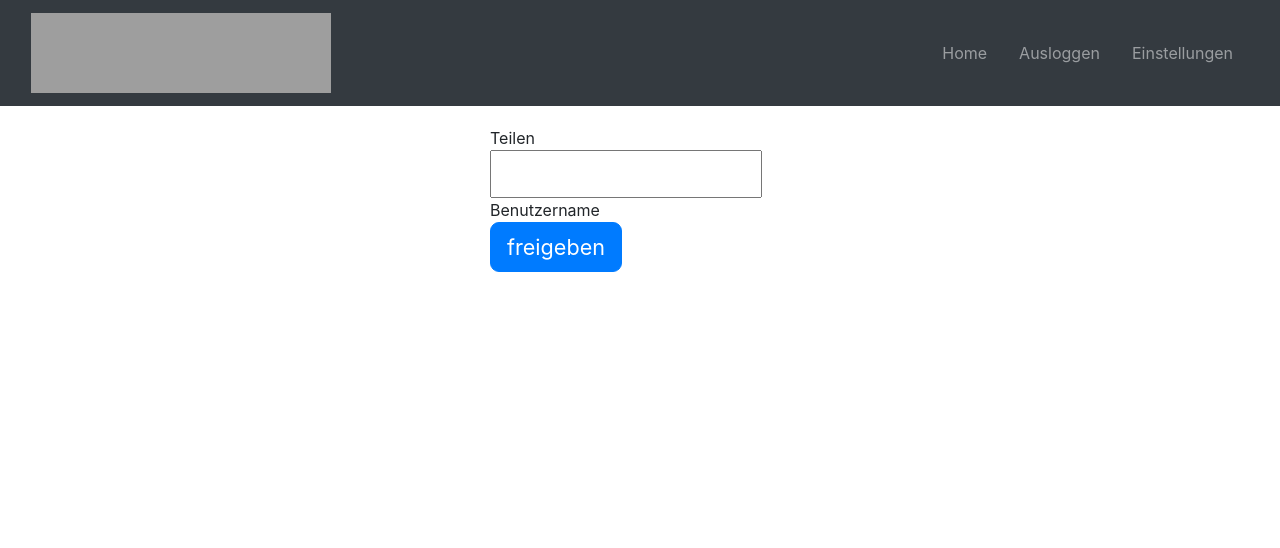
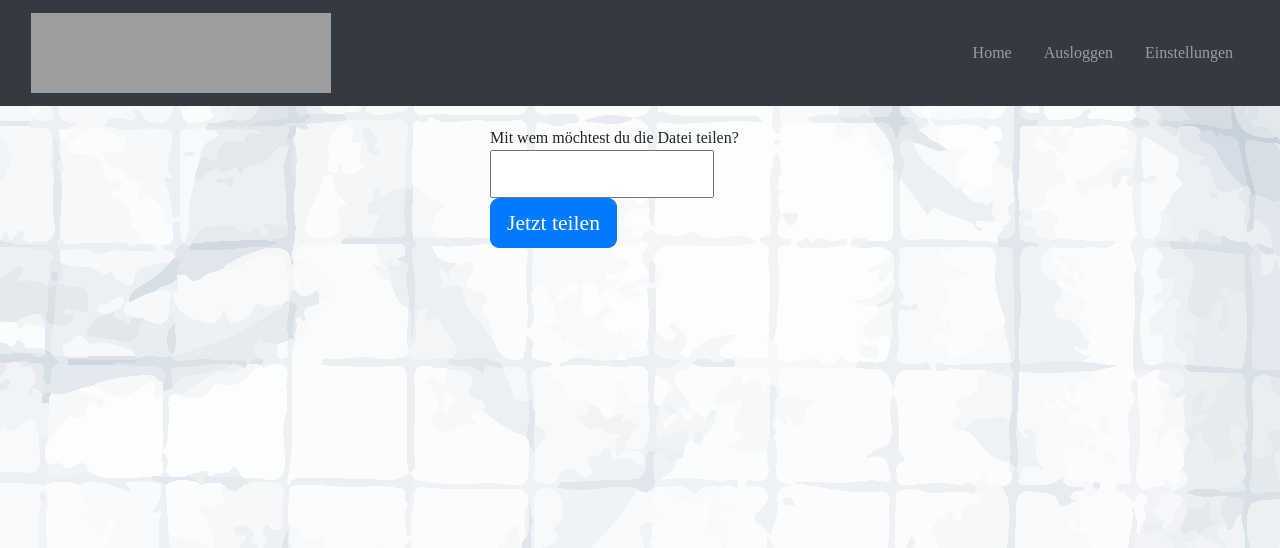
Before and after one commit to Paola1992/NikaPaolaWebprojekt2018, a PHP site: page /share.php in a window 1280 px wide. Shown: the top 548 px of the page. Run offline with PHP 8.4, Linux system fonts and the light colour scheme; the visitor is signed in with stand-in values (Sample User, id 1); data that the repository does not hold is empty; grey boxes are pictures that could not be loaded.

Commit message:
Kleine Anpassungen

```diff
--- a/css/styles.css
+++ b/css/styles.css
@@ -1,9 +1,10 @@
 body {
-    /*background-image: url("https://mars.iuk.hdm-stuttgart.de/~pp020/pictures/background/Hintergrund.png") ;
+    background-image: url("https://mars.iuk.hdm-stuttgart.de/~pp020/pictures/background/Hintergrund.png") ;
     background-repeat: no-repeat;
+    font-family: Avenir;
     display: flex;
     flex-direction: column;
-    justify-content: center;*/
+    justify-content: center;
     margin: 0;
     padding: 0;
     height: 100%;
--- a/homeDashboard.php
+++ b/homeDashboard.php
@@ -16,7 +16,6 @@
     <!-- Bootstrap -->
     <link href="css/styles.css" rel="stylesheet" type="text/css">
     <link href="css/bootstrap.css" rel="stylesheet" type="text/css">
-
 
     <title>Safe&Send</title>
 
--- a/share.php
+++ b/share.php
@@ -17,33 +17,22 @@
     <link href="css/styles.css" rel="stylesheet" type="text/css">
     <link href="css/bootstrap.css" rel="stylesheet" type="text/css">
 
-
     <title>Safe&Send</title>
 
 </head>
 <body>
 <?php
 include "navigation.php";
-
 ?>
-
-
-
 <div>
-
-    <form action="shareAction.php" method="post">Teilen<br>
-        <input type="text" name="username" style="color:black"/> <br>
-        Benutzername<br>
-        <input class="btn btn-primary btn-lg" href="shareAction.php" role="button" type="submit" value="freigeben"/>
+    <form action="shareAction.php" method="post">Mit wem möchtest du die Datei teilen?<br>
+        <input type="text" name="username" style="color:black"/>
+        <input class="btn btn-primary btn-lg" href="shareAction.php" role="button" type="submit" value="Jetzt teilen"/>
     </form>
     <?php
     include "shareFile.php";
     ?>
-
 </div>
-
-
-
 
 </body>
 </html>
--- a/shareAction.php
+++ b/shareAction.php
@@ -9,14 +9,12 @@ include "session.php";
 include "dbConnection.php";
 
 $fileName = $_GET["varname"];
-
     //Datenbank-Eintrag der Datei mit zugehörigem Benutzer
     $username = $_SESSION["username"];
     $insertShare = "INSERT INTO share (username, filename) VALUES ('$username','$fileName')";
     $sql = $dbConnect->prepare($insertShare);
     $sql = $dbConnect->query($insertShare);
 
-
 header("Location:share.php");
 
 ?>
--- a/shareFile.php
+++ b/shareFile.php
@@ -5,7 +5,6 @@
  * Date: 12.06.18
  * Time: 21:13
  */
-
 include "session.php";
 include "dbConnection.php";
 
@@ -25,8 +24,6 @@ while ($row = $stmt->fetch()) {
                 $fileExtension = $pathInfo['extension'];
              echo '<td>' . $fileExtension . '</td>';
              echo '<td><input type="checkbox" name="sharedFile"></td>';
-
-
         echo "</tr>";
 }
     echo "</table>";
--- a/shareInfo.php
+++ b/shareInfo.php
@@ -16,11 +16,9 @@ $insertShare = "INSERT INTO share (shareduser) VALUES ('$sharedName') WHERE ";
 $sql = $dbConnect->prepare($insertShare);
 $sql = $dbConnect->query($insertShare);
 
-
 if ($sharedName == "0")
 {
     header("Location:share.php");
-
 }
 
 echo $fileName . $sharedUser;
```
Also changed, not shown: file.php (+5 -5 lines). Lines whose indentation alone changed are shown as unchanged.
